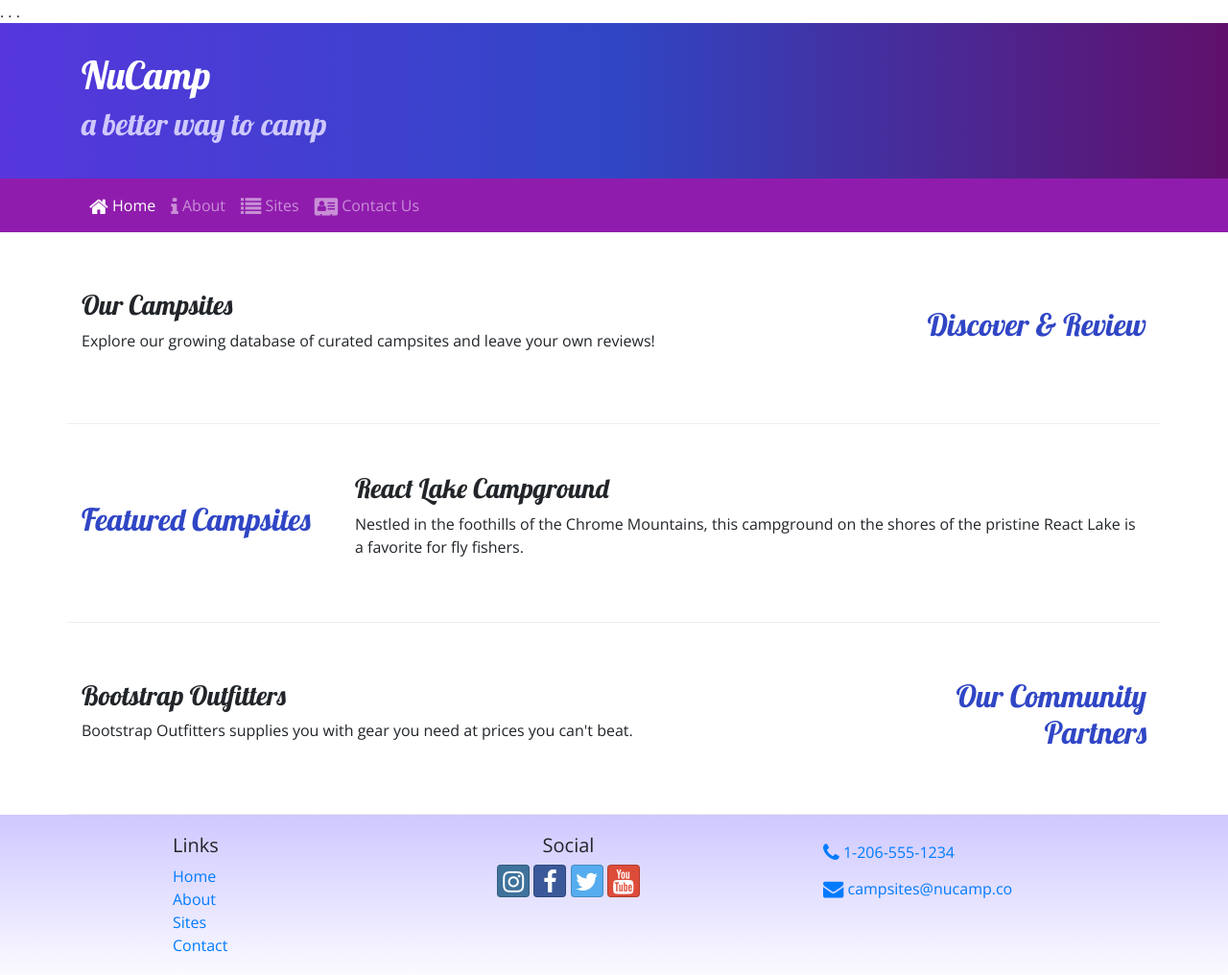
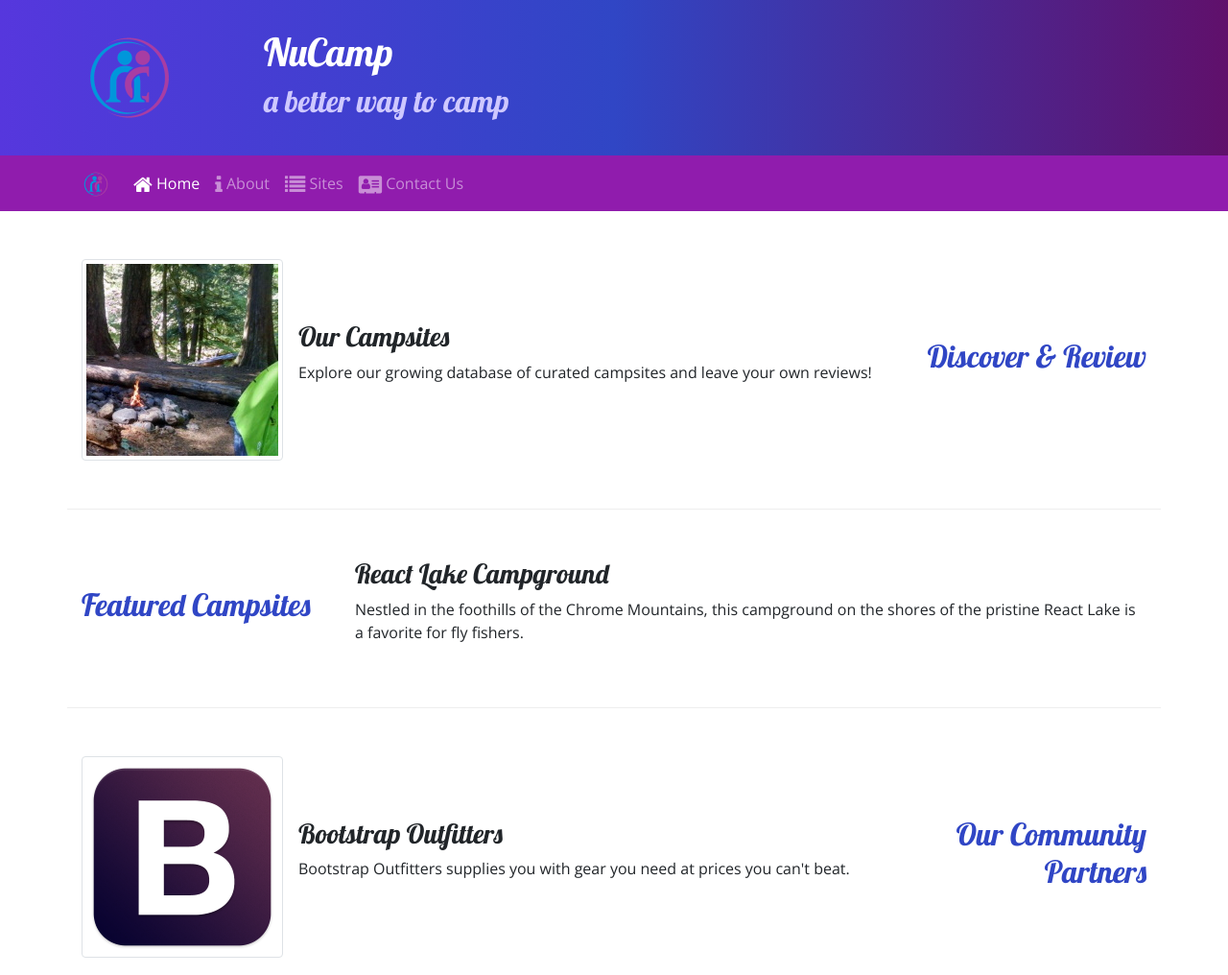
Before and after one commit to zackmckenna/nucampBootstrap, a website: page index.html in a window 1280 px wide. Shown: the top 1016 px of the page at 96% size. Drawn offline with nearby package versions, Linux system fonts and the light colour scheme.

Commit message:
Images and Media

```diff
--- a/index.html
+++ b/index.html
@@ -9,7 +9,7 @@
     <link rel='stylesheet' href='node_modules/bootstrap/dist/css/bootstrap.min.css'/>
     <link rel="stylesheet" href="https://fonts.googleapis.com/css?family=Lobster|Open+Sans" />
     <link rel='stylesheet' href='css/styles.css' />
-    <link rel="stylesheet" href="node_modules/font-awesome/css/font-awesome.min.css" />. . .
+    <link rel="stylesheet" href="node_modules/font-awesome/css/font-awesome.min.css" />
     <link rel="stylesheet" href="node_modules/bootstrap-social/bootstrap-social.css" />
   </head>
 
@@ -18,6 +18,9 @@
     <header class='jumbotron jumbotron-fluid'>
         <div class='container'>
           <div class='row'>
+            <div class='col-4 col-sm-3 col-md-2 align-self-center'>
+              <img src='img/logo.png' class='img-fluid'/>
+            </div>
             <div class='col'>
               <h1>NuCamp</h1>
               <h2>a better way to camp</h2>
@@ -28,6 +31,7 @@
 
     <nav class='navbar navbar-expand-sm navbar-dark sticky-top'>
       <div class='container'>
+        <a class='navbar-brand' href='#'><img src='img/logo.png' height='30' width='30'/> </a>
         <button class='navbar-toggler ml-auto' type='button'
         data-toggle='collapse' data-target='#nucampNavbar'>
           <span class='navbar-toggler-icon'></span>
@@ -53,8 +57,13 @@
           <h2 class='text-sm-right'>Discover & Review</h2>
         </div>
         <div class='col'>
-          <h3>Our Campsites</h3>
-          <p class='d-none d-sm-block'>Explore our growing database of curated campsites and leave your own reviews!</p>
+          <div class='media'>
+            <img class='d-flex mr-3 img-thumbnail' src='img/breadcrumb-trail-thumb.jpg' alt='Breadcrumb Trail'/>
+            <div class='media-body align-self-center'>
+              <h3>Our Campsites</h3>
+              <p class='d-none d-sm-block'>Explore our growing database of curated campsites and leave your own reviews!</p>
+            </div>
+          </div>
         </div>
       </div>
 
@@ -73,8 +82,13 @@
             <h2 class='text-sm-right'>Our Community Partners</h2>
           </div>
           <div class='col'>
-            <h3>Bootstrap Outfitters</h3>
-            <p class='d-none d-sm-block'>Bootstrap Outfitters supplies you with gear you need at prices you can't beat.</p>
+            <div class='media'>
+              <img class='d-flex mr-3 img-thumbnail' src='img/bootstrap-thumb.png' alt='Bootstrap Outfitters'/>
+              <div class='media-body align-self-center'>
+                <h3>Bootstrap Outfitters</h3>
+                <p class='d-none d-sm-block'>Bootstrap Outfitters supplies you with gear you need at prices you can't beat.</p>
+              </div>
+            </div>
           </div>
       </div>
     </div>
```
Also changed, not shown: aboutus.html (+4 -0 lines), contactus.html (+4 -0 lines), img/bootstrap-thumb.png (added), img/breadcrumb-trail-thumb.jpg (added), img/breadcrumb-trail.jpg (added), img/chrome-river-thumb.jpg (added), img/chrome-river.jpg (added), img/logo.png (added), img/react-lake-thumb.jpg (added), img/react-lake.jpg (added).
